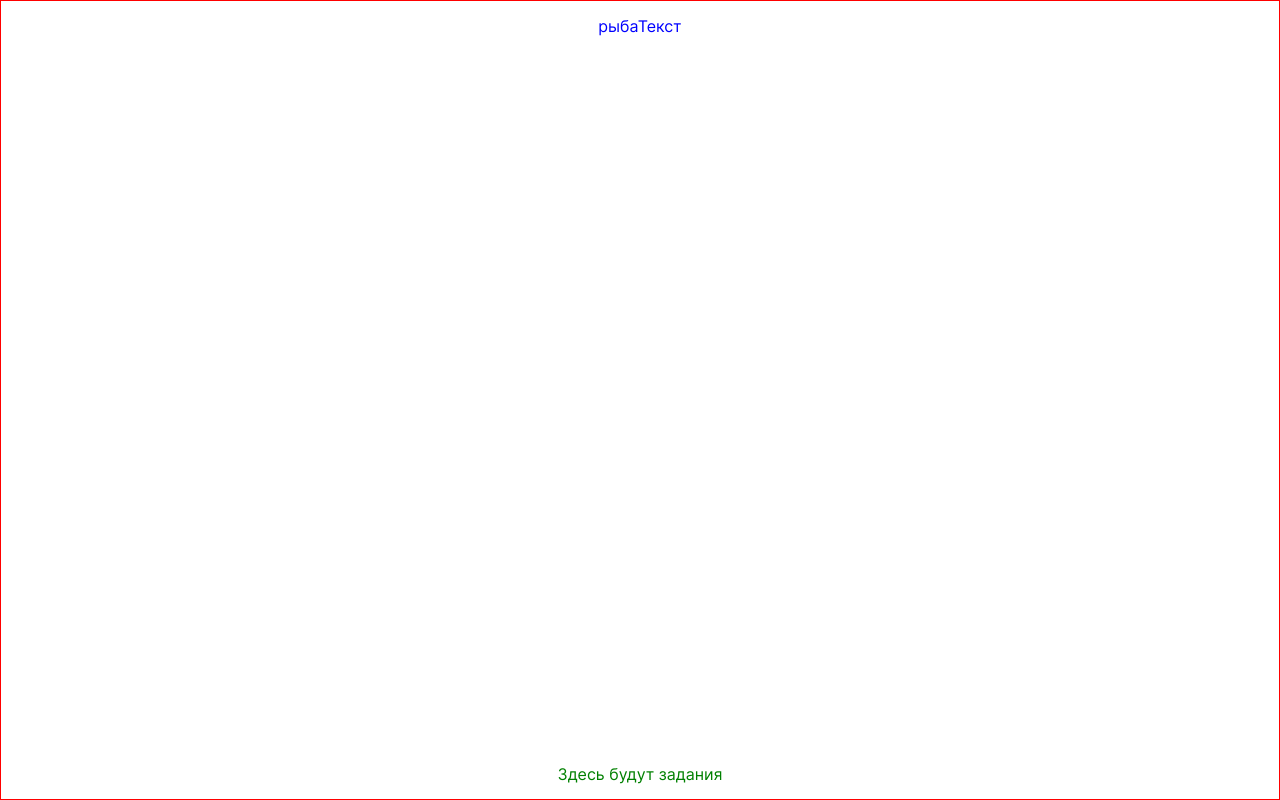
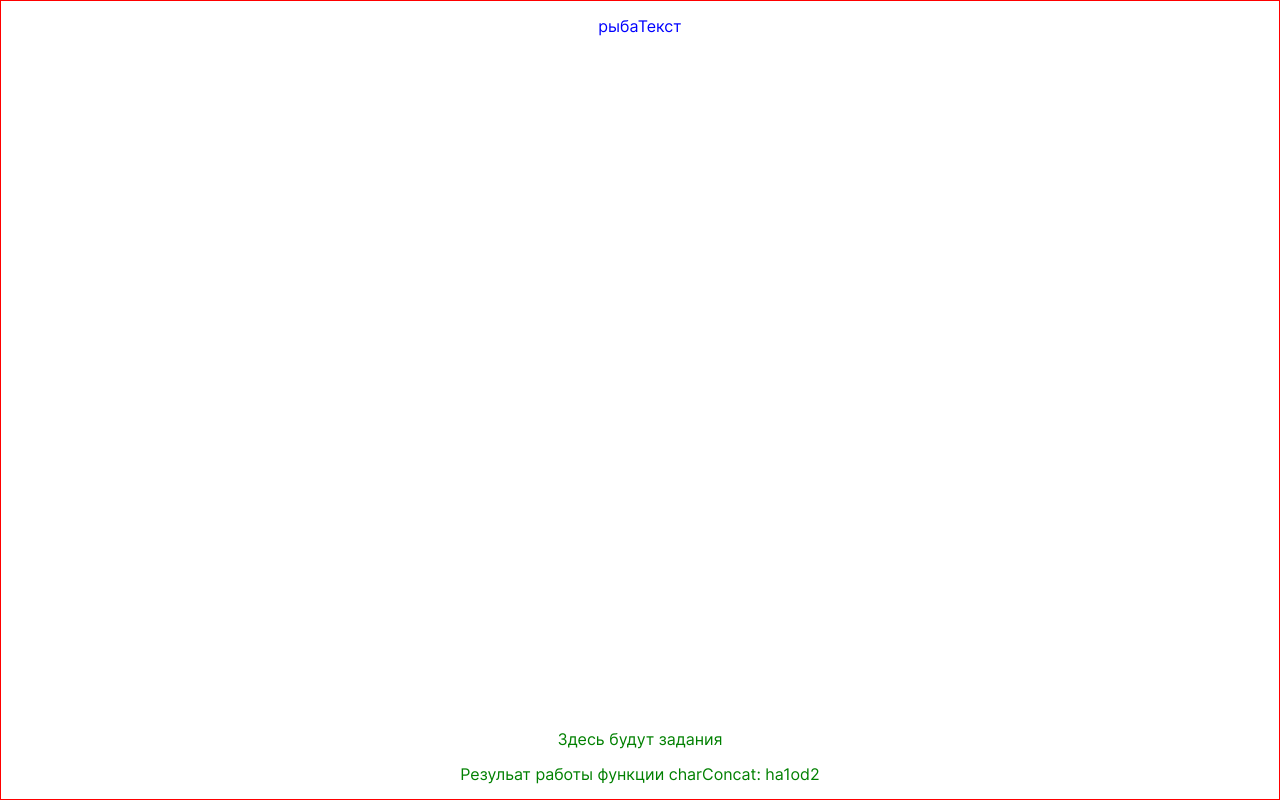
Before and after one commit to TimAbuev/keys, a React (Create React App) app: page /tasks in a window 1280 px wide. Built offline with nearby package versions, Linux system fonts and the light colour scheme.

Commit message:
feat: move function from App to Tasks

```diff
--- a/src/components/app/App.js
+++ b/src/components/app/App.js
@@ -4,17 +4,6 @@ import Header from '../header/Header';
 import Tasks from '../tasks/Tasks';
 
 function App() {
-
-  function charConcat(str) {
-    var i = 1;
-    var res = '';
-    while (str.length > 1) {
-      res += str[0] + str[str.length - 1] + i;
-      i++;
-      str = str.slice(1, -1)
-    }
-    return res;
-  }
 
   return (
     <div className='app'>
--- a/src/components/tasks/Tasks.js
+++ b/src/components/tasks/Tasks.js
@@ -1,9 +1,21 @@
 import './Tasks.css';
+
+function charConcat(str) {
+  var i = 1;
+  var res = '';
+  while (str.length > 1) {
+    res += str[0] + str[str.length - 1] + i;
+    i++;
+    str = str.slice(1, -1)
+  }
+  return res;
+}
 
 function Tasks() {
   return (
     <section className="tasks">
       <p>Здесь будут задания</p>
+      <p>Резульат работы функции charConcat: {charConcat('honda')}</p>
     </section>
   );
 }
```
